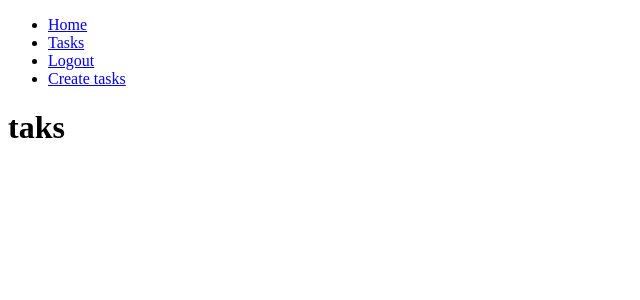
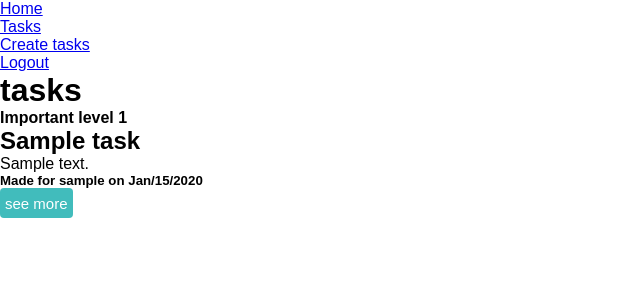
Before and after one commit to NicolasPuerta/Python-Task, a Django app: page /tasks/ in a window 1280 px wide. Shown: the top 300 px of the page, without its empty margins (0-640 px from the left). Run offline with Django 4.2, Linux system fonts and the light colour scheme; a user stored in the database is signed in; tables that the repository leaves empty hold one stand-in row (values such as "Sample post").

Commit message:
i improved the tasks page and added a modal to see more about some task.

```diff
--- a/django_crud/settings.py
+++ b/django_crud/settings.py
@@ -92,8 +92,8 @@ MEDIA_URL = '/public/'
 
 STATIC_ROOT = os.path.join(BASE_DIR, 'static_root')
 
-# STATICFILES_DIRS =[
-#     os.path.join(BASE_DIR, 'static')
-# ]
+STATICFILES_DIRS =[
+    os.path.join(BASE_DIR, 'static')
+]
 
 DEFAULT_AUTO_FIELD = 'django.db.models.BigAutoField'
--- a/tasks/models.py
+++ b/tasks/models.py
@@ -11,9 +11,9 @@ class UserPass(AbstractBaseUser):
 
 class Task(models.Model):
     IMPORTANT_CHOICES = [
-        ('L', 'Low'),
-        ('M', 'Medium'),
-        ('H', 'High')
+        (1, 'Low'),
+        (2, 'Medium'),
+        (3, 'High')
     ]
     title = models.CharField(max_length=100)
     description = models.TextField(blank=True)
--- /dev/null
+++ b/tasks/static/tasks/modal_task.css
@@ -0,0 +1,86 @@
+* {
+    margin: 0;
+    padding: 0;
+    box-sizing: border-box;
+    font-family: sans-serif;
+}
+.btn-modal {
+    font-size: 15px;
+    padding: 5px;
+    height: 30px;
+    border-style: none;
+    background-color: rgb(65, 188, 188);
+    color: #fff;
+    border-radius: 4px;
+    cursor: pointer;
+    transition: all 500ms ease;
+}
+
+.btn-modal:hover {
+    background-color: rgb(16, 88, 88);
+    padding: 7px;
+    }
+
+.container-modal {
+    width: 100vw;
+    height: 100vh;
+    position: fixed;
+    top: 0;
+    display: flex;
+    justify-content: center;
+    align-items: center;
+    z-index: 9999;
+    background-color: rgba(82, 76, 76, 0.8);
+    box-shadow: 5px 5px 10px rgba(0, 0, 0, 1);
+}
+
+.content-modal {
+    width: 100vw;
+    min-height: 500px;
+    max-width: 500px;
+    padding: 20px;
+    background-color: beige;
+    border-radius: 10px;
+}
+
+.header-modal {
+    height: 60px;
+    display: flex;
+    justify-content: space-between;
+}
+.header-modal h2 {
+    font-weight: bold;
+    padding: 5px;
+}
+
+.header-modal a {
+    font-weight: bold;
+    margin: 0;
+    padding: 5px;
+    text-decoration: none;
+    color: red;
+    transition: all 700ms ease;
+}
+
+.header-modal a:hover {
+    font-size: 20px;
+    padding: 2px;
+}
+
+.main-modal {
+    height: 350px;
+    overflow-y: auto;
+    border-top: 1px solid black;
+    padding-top: 15px;
+}
+
+.footer-modal {
+    padding-top: 15px;
+    border-top: 1px solid black;
+    display: flex;
+    justify-content: space-between;
+}
+.footer-modal button{
+    margin-right: 10px;
+    padding: 7px;
+}
--- a/tasks/templates/createtasks.html
+++ b/tasks/templates/createtasks.html
@@ -18,9 +18,9 @@
             <label for="">Important</label>
             <select name="important" id="important" required>
                 <option value="" selected disabled hidden>Choose here</option>
-                <option value="L">Low</option>
-                <option value="M">Medium</option>
-                <option value="H">High</option>
+                <option value="1">Low</option>
+                <option value="2">Medium</option>
+                <option value="3">High</option>
             </select>
         </div>
         <button>Create tasks</button>
--- a/tasks/templates/display.html
+++ b/tasks/templates/display.html
@@ -5,21 +5,22 @@
     <meta http-equiv="X-UA-Compatible" content="IE=edge">
     <meta name="viewport" content="width=device-width, initial-scale=1.0">
     <title>Document</title>
-    {% load static %}
+    {% comment %} {% load static %}
     {% if request.path == '/signup/' %}
     <link rel="stylesheet" href="{% static 'tasks/signup_style.css' %}">
-    {% endif %}
-
+    {% endif %}  {% endcomment %}
+    {% block css %}
+    {% endblock css %}
 </head>
 <body>
     <nav>
         <ul>
             <li><a href="/">Home</a></li>
-            <li><a href="/tasks">Tasks</a></li>
             {% if user.is_authenticated %}
+                <li><a href="/tasks">Tasks</a></li>
+                <li><a href="/tasks/create">Create tasks</a></li>
                 <li><a href="/logout">Logout</a></li>
-                <li><a href="/tasks/create">Create tasks</a></li>
-                {% else %}
+            {% else %}
                 <li><a href="/login">Login</a></li>
                 <li><a href="/signup">Signup</a></li>
             {% endif %}
--- a/tasks/templates/tasks_page.html
+++ b/tasks/templates/tasks_page.html
@@ -1,4 +1,44 @@
 {% extends 'display.html' %}
+{% block css %}
+    {% load static %}
+    <link rel="stylesheet" href="{% static 'tasks/modal_task.css' %}">
+{% endblock css %}
 {% block content %}
-    <h1>taks</h1>
+    <h1>tasks</h1>
+    <form action="" method='POST'>
+        {% csrf_token %}
+        <div class="container">
+        {% for task in tasks %}
+        <div class="card">
+            <div>
+                <h4>Important level {{task.important}}</h4>
+            </div>
+            <h2>{{task.title}}</h2>
+            <p>{{task.description|truncatechars:100}}</p>
+            <h5>Made for {{task.user.username}} on {{task.created|date:'M/d/Y'}}</h5>
+            <button name="value" value="{{task.id}}" class="btn-modal">see more</button>
+        </div>
+            {% endfor %}
+        </div>
+    </form>
+        {% if person %}
+        <form action="" method='POST'>
+            {% csrf_token %}
+            <div class="container-modal">
+                <div class="content-modal">
+                    <header class="header-modal">
+                        <h2>{{person.title}}</h2>
+                        <a href="{% url 'task' %}" class="close-modal">X</a>
+                    </header>
+                    <div class="main-modal">
+                        <p>{{person.description}}</p>
+                    </div>
+                    <footer class="footer-modal">
+                        <h5>level important is {{person.important}} since {{person.created|date:'M/d/Y'}}</h5>
+                            <button name="Edit" value="{{person.id}}" class="btn-modal">Edit</button>
+                        </footer>
+                    </div>
+                </div>
+            </form>
+        {% endif %}
 {% endblock content %}
--- a/tasks/views.py
+++ b/tasks/views.py
@@ -11,8 +11,25 @@ def HelloWorld(request):
     return render(request, 'home.html')
 
 ####  tasks  ####
+ImportanciaL={
+    '1':"Lower",
+    '2':"Medium",
+    '3':"High",
+    'L':"Lower",
+    'M':"Medium",
+    'H':"High"
+}
 def Tasks_login(request):
-    return render(request, 'tasks_page.html')
+    tasks = Task.objects.filter(user=request.user).order_by('-important', 'created')
+    if request.method == 'POST':
+        if 'value' in request.POST:
+            id = int(request.POST['value'])
+            user = tasks.get(id=id)
+            user.important = ImportanciaL[user.important]
+            return render(request, 'tasks_page.html',{'tasks': tasks, 'person' : user})
+        else:
+            print(request.POST['Edit'])
+    return render(request, 'tasks_page.html',{'tasks': tasks})
 
 def Create_tasks(request):
     if request.method == 'POST':
```
Also changed, not shown: tasks/migrations/0003_alter_task_important.py (added).
